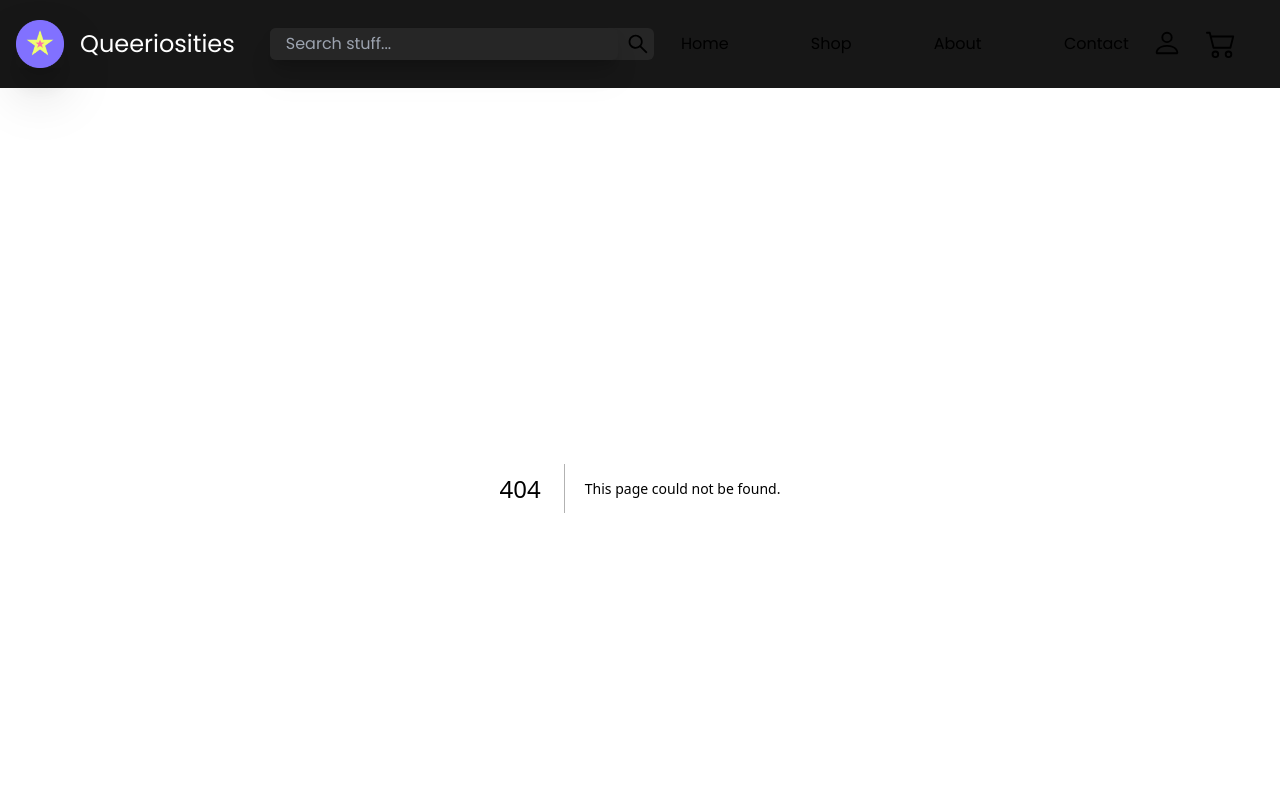
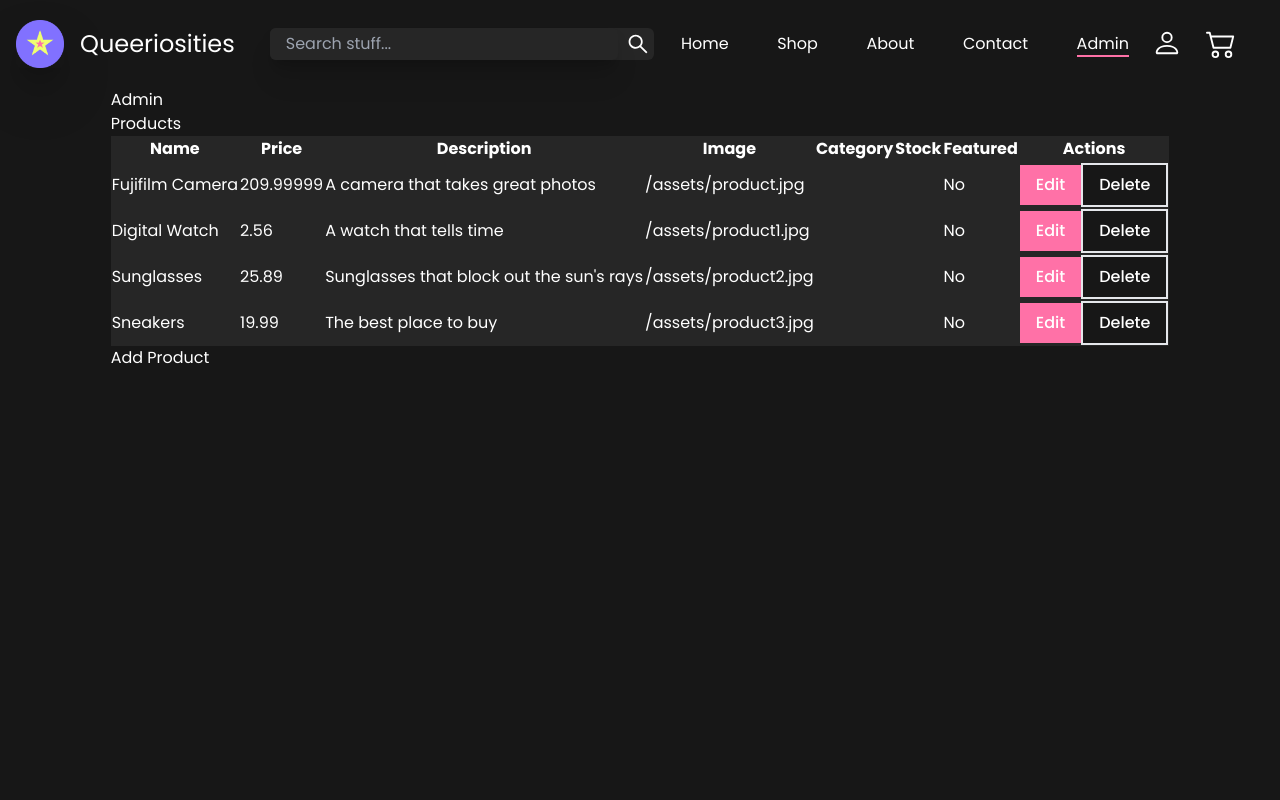
Before and after one commit to dakotadavis58/art-store, a Next.js app: page /admin in a window 1280 px wide. Before the commit this address had no page. Shown: the top 800 px of the page. Built offline with nearby package versions, Linux system fonts and the light colour scheme.

Commit message:
working on admin page

```diff
--- a/components/Links.jsx
+++ b/components/Links.jsx
@@ -2,7 +2,7 @@ import React from "react";
 import Link from "next/link";
 import { useRouter } from "next/router";
 
-function Links({ links, col, mobile, className, handleClick }) {
+function Links({ links, col, mobile, className, handleClick, admin }) {
   const router = useRouter();
   return (
     <ul
@@ -25,6 +25,18 @@ function Links({ links, col, mobile, className, handleClick }) {
           </li>
         );
       })}
+      {admin && (
+        <li>
+          <Link
+            href={"/admin"}
+            className={`link ${
+              router.pathname === "/admin" ? "activeLink" : ""
+            }`}
+          >
+            Admin
+          </Link>
+        </li>
+      )}
     </ul>
   );
 }
--- a/components/Nav/Nav.jsx
+++ b/components/Nav/Nav.jsx
@@ -43,7 +43,7 @@ function Nav({ handleOpen }) {
     <nav className="flex justify-between items-center p-4 bg-neutral-900">
       <Logo logo={logo} />
       <Search className={"hidden lg:flex"} placeholder={"Search stuff..."} />
-      <Links links={navLinks} handleClick={handleClick} />
+      <Links admin links={navLinks} handleClick={handleClick} />
       <div className="flex gap-4 m-2">
         <Link
           href={"/profile"}
--- /dev/null
+++ b/components/admin/AddProduct.jsx
@@ -0,0 +1,123 @@
+import React, { useState } from "react";
+import Button from "../Button";
+import { useForm } from "react-hook-form";
+import axios from "axios";
+
+function AddProduct() {
+  const [showAdd, setShowAdd] = useState(false);
+  const {
+    register,
+    handleSubmit,
+    watch,
+    formState: { errors },
+  } = useForm({
+    defaultValues: {
+      name: "",
+      price: "",
+      description: "",
+      image: "",
+      category: "",
+      stockNum: "",
+      featured: false,
+    },
+  });
+  const onSubmit = async (data) => {
+    console.log(data);
+    try {
+      axios.post("http://localhost:3000/api/products", data).then((res) => {
+        console.log(res.data);
+      });
+    } catch (error) {
+      console.log(error);
+    }
+  };
+
+  return (
+    <div className="flex flex-col items-start ">
+      <button onClick={() => setShowAdd(!showAdd)}>Add Product</button>
+      <div className="bg-neutral-800">
+        <form
+          onSubmit={handleSubmit(onSubmit)}
+          className={`${
+            showAdd ? "flex" : "hidden"
+          } p-4 flex-col items-start gap-1 text-black `}
+        >
+          <label htmlFor="name">Name</label>
+          <input
+            {...register("name", {
+              required: true,
+              maxLength: 80,
+              pattern: /^[A-Za-z]+$/i,
+            })}
+            placeholder="Name"
+            type="text"
+            name="name"
+            id="name"
+          />
+          {errors.name && <span className="text-red-600">Required</span>}
+          <label htmlFor="price">Price</label>
+          <input
+            {...register("price", { required: true, min: 0, max: 1000 })}
+            type="number"
+            name="price"
+            id="price"
+          />
+          {errors.price && <span className="text-red-600">Required</span>}
+
+          <label htmlFor="description">Description</label>
+          <input
+            {...register("description", { required: true, maxLength: 200 })}
+            type="text"
+            placeholder="Description"
+            name="description"
+            id="description"
+          />
+          {errors.description && <span className="text-red-600">Required</span>}
+
+          <label htmlFor="image">Image</label>
+          <input
+            {...register("image")}
+            type="file"
+            placeholder="Image"
+            name="image"
+            id="image"
+          />
+          {errors.image && <span className="text-red-600">Required</span>}
+
+          <label htmlFor="category">Category</label>
+          <input
+            {...register("category", { required: true, maxLength: 20 })}
+            type="text"
+            placeholder="Category"
+            name="category"
+            id="category"
+          />
+          {errors.category && <span className="text-red-600">Required</span>}
+
+          <label htmlFor="stock">Stock</label>
+          <input
+            {...register("stock", { required: true, min: 0, max: 1000 })}
+            type="number"
+            placeholder="1-1000"
+            name="stock"
+            id="stock"
+          />
+          {errors.stock && <span className="text-red-600">Required</span>}
+
+          <label htmlFor="featured">Featured</label>
+          <input
+            {...register("featured")}
+            type="checkbox"
+            placeholder="Featured"
+            name="featured"
+            id="featured"
+          />
+
+          <Button type="submit">Add Product</Button>
+        </form>
+      </div>
+    </div>
+  );
+}
+
+export default AddProduct;
--- /dev/null
+++ b/data/firebase.js
@@ -0,0 +1,25 @@
+// Import the functions you need from the SDKs you need
+import { initializeApp } from "firebase/app";
+import { getAnalytics } from "firebase/analytics";
+import { getFirestore } from "firebase/firestore";
+// TODO: Add SDKs for Firebase products that you want to use
+// https://firebase.google.com/docs/web/setup#available-libraries
+
+// Your web app's Firebase configuration
+// For Firebase JS SDK v7.20.0 and later, measurementId is optional
+const firebaseConfig = {
+  apiKey: "AIzaSyBRCa4Cl0rQ114p2FLlGdnRwzG-2N0zW8Y",
+  authDomain: "art-store-52924.firebaseapp.com",
+  projectId: "art-store-52924",
+  storageBucket: "art-store-52924.appspot.com",
+  messagingSenderId: "277397555932",
+  appId: "1:277397555932:web:451cd6409d77faecf84219",
+  measurementId: "G-EJS2XX92B6",
+};
+
+// Initialize Firebase
+const app = initializeApp(firebaseConfig);
+
+const db = getFirestore(app);
+
+export { db };
--- a/package.json
+++ b/package.json
@@ -14,11 +14,14 @@
     "@mui/icons-material": "^5.10.16",
     "@mui/material": "^5.10.16",
     "@next/font": "^13.0.6",
+    "axios": "^1.2.1",
     "eslint": "8.28.0",
     "eslint-config-next": "13.0.5",
+    "firebase": "^9.15.0",
     "next": "13.0.5",
     "react": "18.2.0",
     "react-dom": "18.2.0",
+    "react-hook-form": "^7.41.0",
     "react-icons": "^4.7.1"
   },
   "devDependencies": {
--- /dev/null
+++ b/pages/admin.jsx
@@ -0,0 +1,70 @@
+import React, { useEffect, useState } from "react";
+import Button from "../components/Button";
+import { useSiteData } from "../hooks/siteContext";
+import AddProduct from "../components/admin/AddProduct";
+
+function Admin() {
+  const [products, setProducts] = useState([]);
+  const [loading, setLoading] = useState(true);
+  const siteData = useSiteData();
+  const { products: dummyProducts } = siteData;
+
+  useEffect(() => {
+    try {
+      setProducts(dummyProducts);
+      setLoading(false);
+    } catch (error) {
+      console.log(error);
+    }
+  }, [dummyProducts]);
+  return (
+    <div className="">
+      <h1>Admin</h1>
+      <div>
+        <h2>Products</h2>
+        <table className="bg-neutral-800">
+          <thead>
+            <tr className="">
+              <th>Name</th>
+              <th>Price</th>
+              <th>Description</th>
+              <th>Image</th>
+              <th>Category</th>
+              <th>Stock</th>
+              <th>Featured</th>
+              <th>Actions</th>
+            </tr>
+          </thead>
+          <tbody>
+            {loading ? (
+              <tr>
+                <td>Loading...</td>
+              </tr>
+            ) : (
+              products.map((product) => (
+                <tr key={product.id}>
+                  <td>{product.name}</td>
+                  <td>{product.price}</td>
+                  <td>{product.description}</td>
+                  <td>{product.image}</td>
+                  <td>{product.category}</td>
+                  <td>{product.stock}</td>
+                  <td>{product.featured ? "Yes" : "No"}</td>
+                  <td>
+                    <Button primary>Edit</Button>
+                    <Button outline>Delete</Button>
+                  </td>
+                </tr>
+              ))
+            )}
+          </tbody>
+        </table>
+        <div>
+          <AddProduct />
+        </div>
+      </div>
+    </div>
+  );
+}
+
+export default Admin;
--- a/pages/api/hello.js
+++ b/pages/api/hello.js
@@ -1,5 +1,5 @@
 // Next.js API route support: https://nextjs.org/docs/api-routes/introduction
 
 export default function handler(req, res) {
-  res.status(200).json({ name: 'John Doe' })
+  res.status(200).json({ name: "John Doe" });
 }
--- /dev/null
+++ b/pages/api/products/[id].js
@@ -0,0 +1,29 @@
+import { db } from "../../../data/firebase";
+
+export default handler = async (req, res) => {
+  const { id } = req.query;
+
+  try {
+    if (req.method === "PUT") {
+      await db
+        .collection("products")
+        .doc(id)
+        .update({
+          ...req.body,
+          updated: new Date().toISOString(),
+        });
+    } else if (req.method === "GET") {
+      const doc = await db.collection("products").doc(id).get();
+      if (!doc.exists) {
+        res.status(404).end();
+      } else {
+        res.status(200).json(doc.data());
+      }
+    } else if (req.method === "DELETE") {
+      await db.collection("products").doc(id).delete();
+    }
+    res.status(200).end();
+  } catch (e) {
+    res.status(400).end();
+  }
+};
--- /dev/null
+++ b/pages/api/products/index.js
@@ -0,0 +1,23 @@
+import { db } from "../../../data/firebase";
+import { collection, getDocs } from "firebase/firestore";
+
+export default async function handler(req, res) {
+  if (req.method === "POST") {
+    const data = req.body;
+    console.log(data);
+    res.status(200).json({ message: "success" });
+  } else if (req.method === "GET") {
+    try {
+      const querySnapshot = await getDocs(collection(db, "products"));
+      let products = [];
+      querySnapshot.forEach((doc) => {
+        // doc.data() is never undefined for query doc snapshots
+        console.log(doc.id, " => ", doc.data());
+        products.push({ id: doc.id, ...doc.data() });
+      });
+      res.status(200).json(products);
+    } catch (e) {
+      res.status(400).end();
+    }
+  }
+}
--- /dev/null
+++ b/pages/api/seed.js
@@ -0,0 +1,18 @@
+import { db } from "../../data/firebase";
+import data from "../../data/data";
+import { addDoc, collection } from "firebase/firestore";
+
+export default async function handler(req, res) {
+  res.status(200).json({ name: "John Doe" });
+  console.log(data.products);
+  try {
+    data.products.forEach(async (product) => {
+      const docRef = await addDoc(collection(db, "products"), {
+        ...product,
+      });
+      console.log("Document written with ID: ", docRef.id);
+    });
+  } catch (error) {
+    console.error("Error adding document: ", error);
+  }
+}
```
Also changed, not shown: 1 other file (tests, documents, lock files or other folders).
